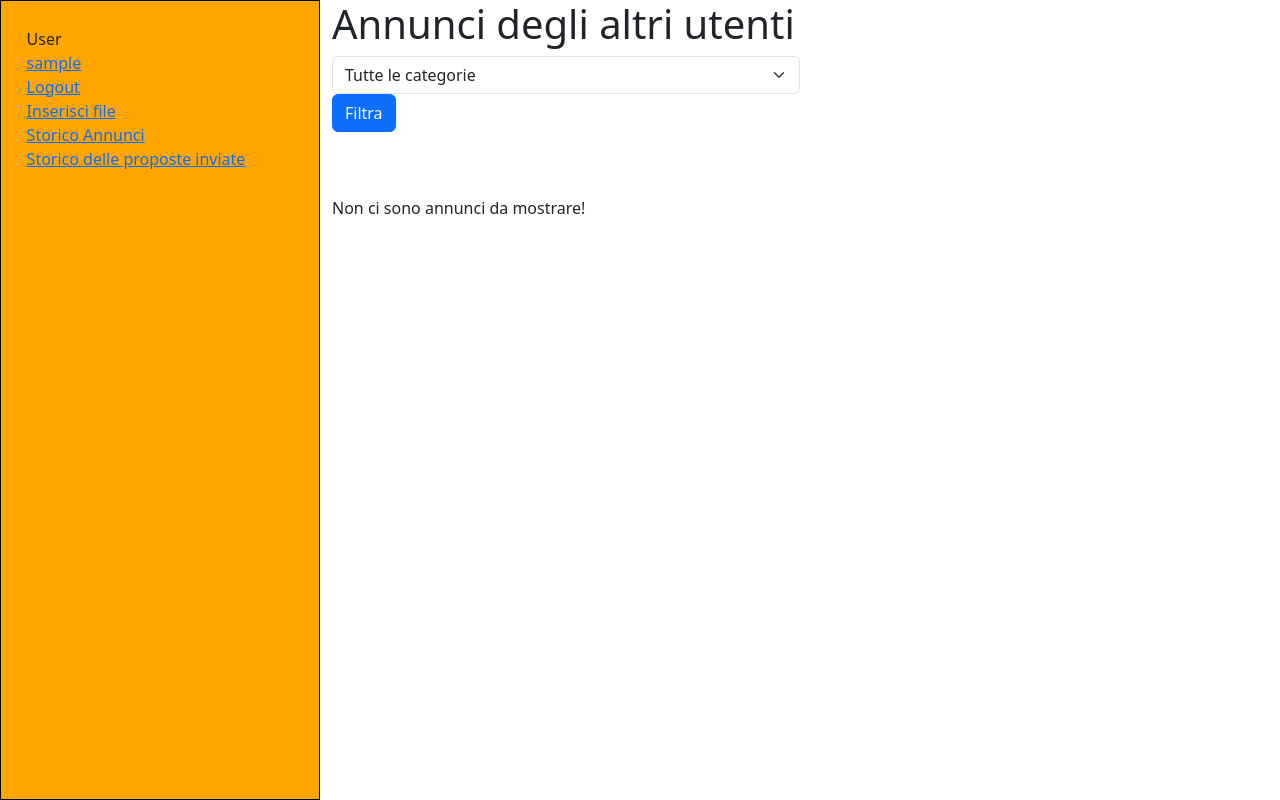
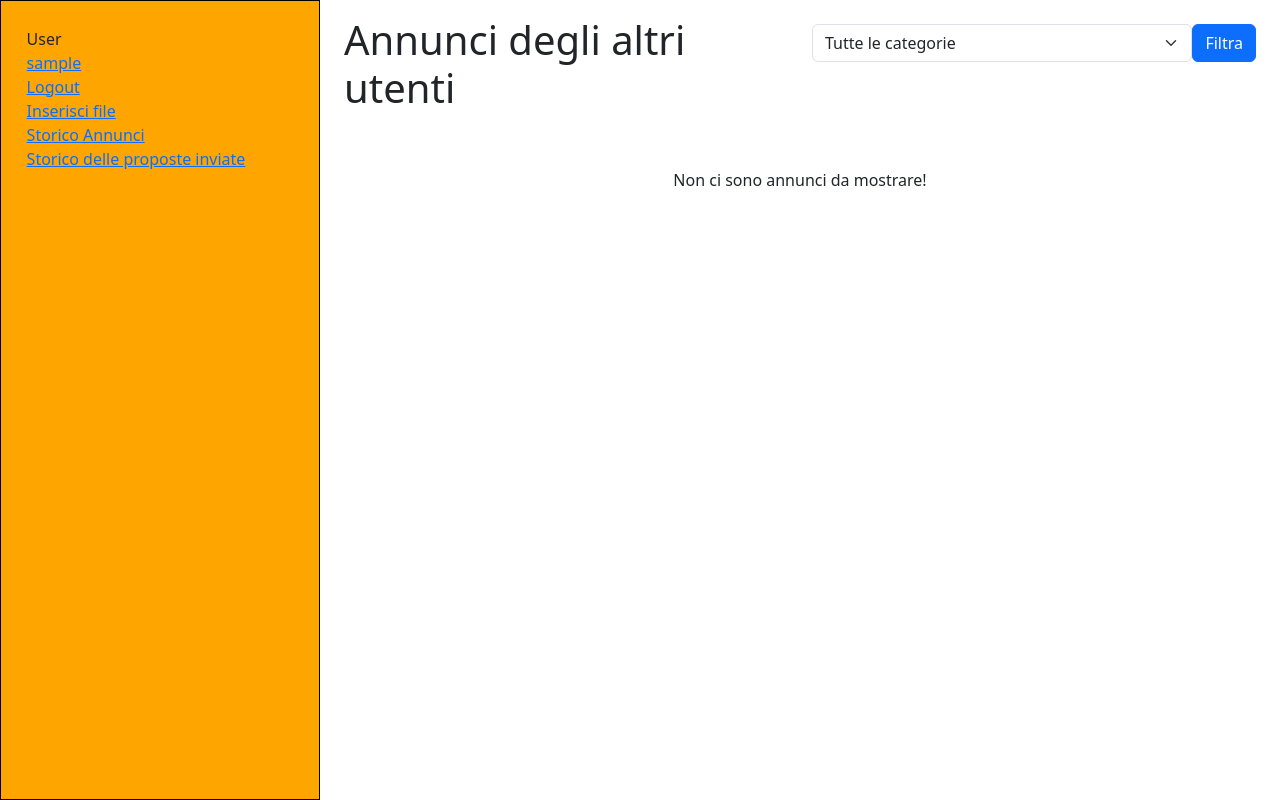
Before and after one commit to Pancarre/Mercato_Meucci, a PHP site: page /frontEnd/home.php in a window 1280 px wide. Run offline with PHP 8.4, Linux system fonts and the light colour scheme; the visitor is signed in with stand-in values (Sample User, id 1); data that the repository does not hold is empty.

Commit message:
layout home.php

```diff
--- a/frontEnd/home.php
+++ b/frontEnd/home.php
@@ -15,9 +15,9 @@ include "../backEnd/check_session.php";
 <body>
 
 
-    <div class="container-fluid">
+    <div class="container-fluid col-3" id="profilo-container">
 
-        <div class="row">
+        <div class="row" id="profilo-row">
             <div class="col-3" id="profilo">
                 <div>
                     <?php
@@ -41,11 +41,27 @@ include "../backEnd/check_session.php";
 
             </div>
 
-            <div class="col-9" id="main">
+        </div>
+
+    </div>
+
+
+    <div class="container-fluid" id="annunci-container">
+
+        <div class="row" id="annunci-row">
+
+
+            <div class="col-12 mt-3" id="main">
+                <div class="container-fluid">
+                    <div class="row">
+
+                        <div class="col-12 col-lg-6">
                             <h1>Annunci degli altri utenti</h1>
+                        </div>
 
-                <div class="mb-3 col-6">
+                        <div class="mt-2 col-12 col-lg-6">
                             <form action="./home.php" method="get">
+                                <div class="d-flex" id="filtro">
                                     <select class="form-select" name="categoria">
                                         <option value="" selected>Tutte le categorie</option>
                                         <option value="1">Telefonia</option>
@@ -53,14 +69,15 @@ include "../backEnd/check_session.php";
                                         <option value="3">Informatica</option>
                                         <option value="4">Libri</option>
                                     </select>
-                        <button id="button-login" type="submit" class="btn btn-primary mb-5">Filtra</button>
+                                    <button id="button-login" type="submit" class="btn btn-primary">Filtra</button>
+                                </div>
+
                             </form>
                         </div>
 
+                        <div class="col-12">
+
                             <?php
-
-
-
 
                                 // Prendo l'id dell'utente loggato
                                 $username = $_SESSION["username"];
@@ -93,11 +110,18 @@ include "../backEnd/check_session.php";
                                             echo "</div>";
                                         }
                                     } else {
-                            echo "<p>Non ci sono annunci da mostrare!</p>";
+                                        echo "<p class='text-center mt-5'>Non ci sono annunci da mostrare!</p>";
                                     }
                                 }
 
                             ?>
+
+                        </div>
+
+                    </div>
+
+                </div>
+
 
             </div>
 
--- a/frontEnd/storicoAnnunci.php
+++ b/frontEnd/storicoAnnunci.php
@@ -13,7 +13,11 @@ include "../backEnd/check_session.php";
     <title>Document</title>
 </head>
 <body>
-    <h1>Storico degli annunci</h1>
+
+    <div class="col-12">
+        <h1>Storico degli annunci</h1>
+    </div>
+
     <?php
 
     // Recupero l'id dell'utente
--- a/style/home.css
+++ b/style/home.css
@@ -15,15 +15,30 @@ body {
     padding-left: 2%;
     height: 100%;
     overflow: auto; /* Nel caso il contenuto del div fisso sia troppo lungo */
+    position: fixed;
 }
 
-.container-fluid{
+#profilo-container{
 
     height: 100vh;
 
 
 }
-.container-fluid .row{
+
+#annunci-container{
+
+    height: 100vh;
+
+
+}
+
+#profilo-row{
+
+    height: 100%;
+
+}
+
+#annunci-row{
 
     height: 100%;
 
@@ -34,3 +49,9 @@ body {
     overflow-y: auto; /* Permette lo scroll verticale */
 
 }
+
+#filtro{
+
+    max-height: 50px;
+
+}
```
Also changed, not shown: uploads/OIP.jpg (added). Lines whose indentation alone changed are shown as unchanged.
